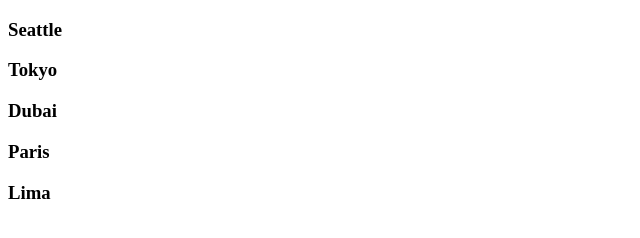
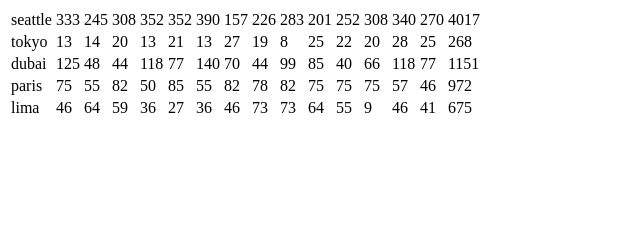
Before and after one commit to MarieReRe/cookie-stand, a plain HTML site: page sales.html in a window 1280 px wide. Shown: the whole page, without its empty margins (0-640 px from the left). Drawn offline with Linux system fonts and the light colour scheme.

Commit message:
added cell data to rows

```diff
--- a/app2.js
+++ b/app2.js
@@ -1,4 +1,13 @@
-function Store(minCustomers, maxCustomers, avgCookies) {
+'use strict';
+console.log('Hey I work');
+
+var hours = ['6am', '7am', '8am', '9am', '10am', '11am', '12pm', '1pm', '2pm', '3pm', '4pm', '5pm', '6pm', '7pm'];
+function randomCustomers(min, max) {
+
+    return Math.floor(Math.random() * (max - min + 1) + min);
+}
+function Store(storeName, minCustomers, maxCustomers, avgCookies) {
+    this.storeName = storeName;
     this.minCustomers = minCustomers;
     this.maxCustomers = maxCustomers;
     this.avgCookies = avgCookies;
@@ -9,29 +18,51 @@ Store.prototype.setCustomers = function () {
     var total = 0;
     for (var i = 0; i < hours.length; i++) {
         var hourly = Math.floor(randomCustomers(this.minCustomers, this.maxCustomers) * this.avgCookies);
-        this.cookies.push(`${hours[i]}: ${hourly}`);
+        this.cookies.push(hourly);
         total += hourly;
     }
-    this.cookies.push('total: ' + total);
+    this.cookies.push(total);
     console.log(this.cookies);
 },
 
     //DOM elements to render on the page
 
-Store.prototype.render = function() {
+    Store.prototype.render = function () {
         console.log(this.minCustomers);
+        var storeTable = document.getElementById('cookie-data');
+        var storeRow = document.createElement('tr');
+        var nameCell = document.createElement('td');
+        nameCell.textContent = this.storeName;
+        storeRow.appendChild(nameCell);
+
+        for (var i = 0; i < this.cookies.length; i++) {
+            var cookieCell = document.createElement('td');
+            cookieCell.textContent = this.cookies[i];
+            storeRow.appendChild(cookieCell);
+        }
+
+
+        storeTable.appendChild(storeRow);
+
 
     };
 
-var seattle = new Store(23, 65, 6.3);
-var tokyo = new Store(3, 24,1.2);
-var dubai = new Store(11, 38,3.7);
-var paris = new Store(20,38,2.3);
-var lima = new Store(2, 16, 4.6);
+var seattle = new Store('seattle', 23, 65, 6.3);
+var tokyo = new Store('tokyo', 3, 24, 1.2);
+var dubai = new Store('dubai', 11, 38, 3.7);
+var paris = new Store('paris', 20, 38, 2.3);
+var lima = new Store('lima', 2, 16, 4.6);
 
-var storeLocations =[seattle, tokyo, dubai, paris, lima];
+var storeLocations = [seattle, tokyo, dubai, paris, lima];
+// //adding the hours to the top of the table
+// for (var i = 0; i < hours.length; i++) {
+//     var hoursCell = document.createElement('tr');
+//     hoursCell.textContent = hours[i];
+//     storeRow.appendChild(hoursCell);
+// }
 //loop through objects
- for(var i = 0; i < storeLocations.length; i++){
+for (var i = 0; i < storeLocations.length; i++) {
+    storeLocations[i].setCustomers();
     storeLocations[i].render();
 }
 console.log(storeLocations);
--- a/sales.html
+++ b/sales.html
@@ -9,21 +9,11 @@
 
 <body>
 
-  <h3>Seattle</h3>
-<ul id="seattle"></ul>
+  <table id="cookie-data">
+    <thead>
 
-  <h3>Tokyo</h3>
-<ul id="tokyo"></ul>
-
-  <h3>Dubai</h3>
-<ul id="dubai"></ul>
-
-  <h3>Paris</h3>
-<ul id="paris"></ul>
-
-  <h3>Lima</h3>
-
-<ul id="lima"></ul>
+    </thead>
+  </table>
     <script src="app2.js"></script>
 </body>
 
```
Lines whose indentation alone changed are shown as unchanged.
